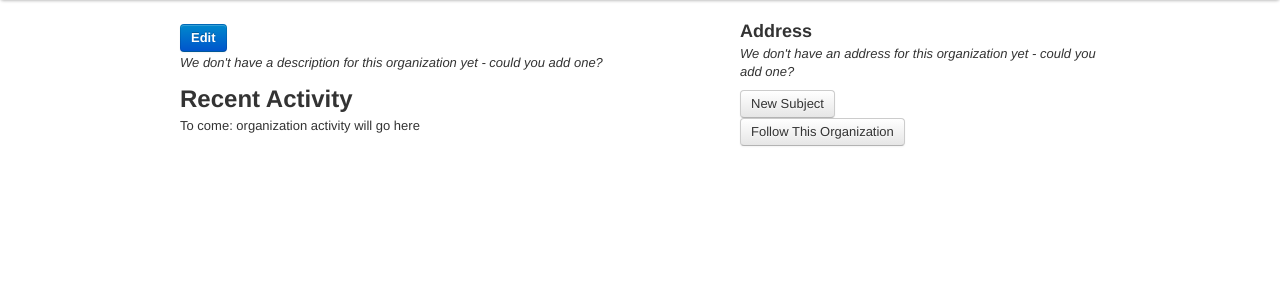
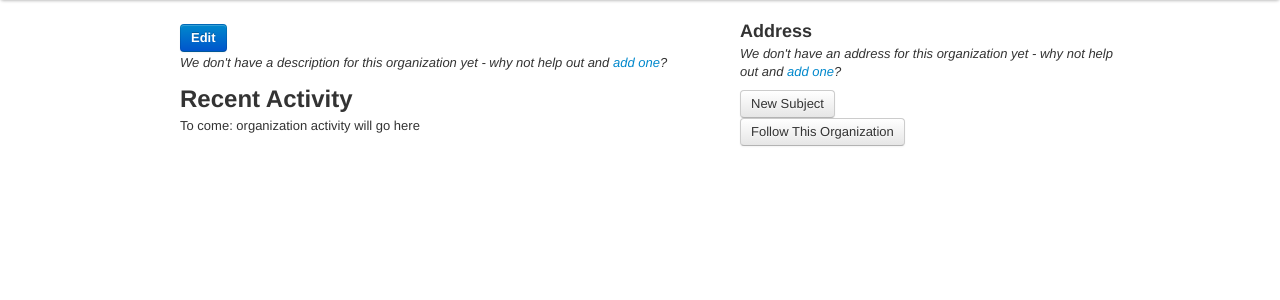
Before and after one commit to pipedreambomb/uninotes, a CakePHP app: the page made by app/views/organizations/view.ctp in a window 1280 px wide. Shown: the part 40-340 px from the top of the page. Run offline with PHP 8.4 and a stand-in for CakePHP, Linux system fonts and the light colour scheme; the template is opened without the code that fills it, so the values that code supplies are empty; some libraries are stand-ins or nearby versions.

Commit message:
Made 'no data' filler more useful with link to edit organization

```diff
--- a/app/views/organizations/view.ctp
+++ b/app/views/organizations/view.ctp
@@ -9,7 +9,7 @@
 		<? if ($organization['Organization']['description'] != null) {
 			echo $organization['Organization']['description'];
 		} else {
-			echo "We don't have a description for this organization yet - could you add one?";
+			echo "We don't have a description for this organization yet - why not help out and " . $this->Html->link('add one', array("action" => "edit", $organization['Organization']['id'])) . "?";
 		} ?>
 		</p></em>
 		<? if ($organization['Link'] != null) {
@@ -29,7 +29,7 @@
 		<? if ($organization['Organization']['address'] != null) {
 			echo $organization['Organization']['address'];
 		} else {
-			echo "We don't have an address for this organization yet - could you add one?";
+			echo "We don't have an address for this organization yet - why not help out and " . $this->Html->link('add one', array("action" => "edit", $organization['Organization']['id'])) . "?";
 		} ?>
 		</p></em>
 	</div>
```
